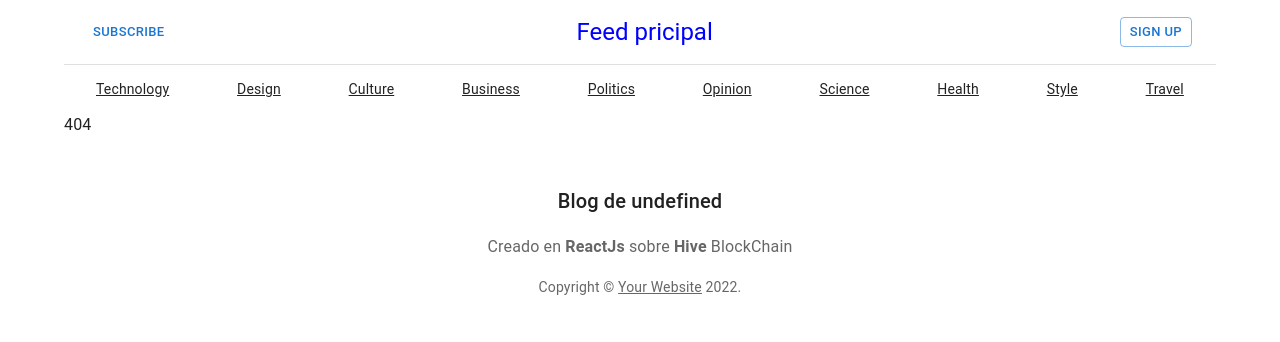
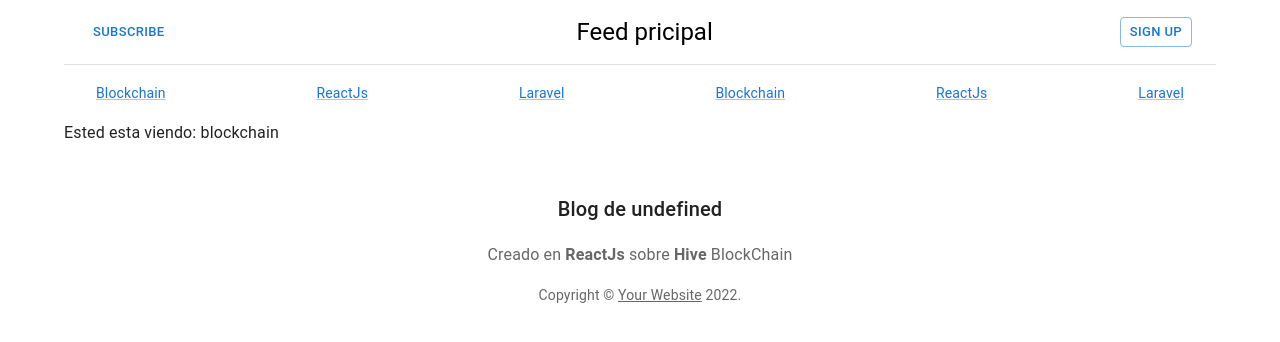
Before and after one commit to abeltranp9476/hive-blog, a React (Vite) app: page /tag/blockchain in a window 1280 px wide. Shown: the top 342 px of the page. Built offline with nearby package versions, Linux system fonts and the light colour scheme; no server answers.

Commit message:
feat: add navigation tags

```diff
--- a/src/App.jsx
+++ b/src/App.jsx
@@ -15,6 +15,7 @@ import Sidebar from './features/sidebar/Sidebar';
 import Loader from './features/loader/Loader';
 import Featured from './features/featured/Featured';
 import Post from './features/post/Post';
+import { Tag } from './features/tag/Tag';
 
 import { useQueryPosts } from './hooks/useQueryPosts';
 import {selectProfile, getProfile} from './features/profile/profileSlice';
@@ -26,16 +27,12 @@ function App() {
   const dispatch = useDispatch();
 
   const sections = [
-    { title: 'Technology', url: '#' },
-    { title: 'Design', url: '#' },
-    { title: 'Culture', url: '#' },
-    { title: 'Business', url: '#' },
-    { title: 'Politics', url: '#' },
-    { title: 'Opinion', url: '#' },
-    { title: 'Science', url: '#' },
-    { title: 'Health', url: '#' },
-    { title: 'Style', url: '#' },
-    { title: 'Travel', url: '#' },
+    { title: 'Blockchain', url: '/tag/blockchain' },
+    { title: 'ReactJs', url: '/tag/reacjs' },
+    { title: 'Laravel', url: '/tag/laravel' },
+    { title: 'Blockchain', url: '/tag/blockchain' },
+    { title: 'ReactJs', url: '/tag/reacjs' },
+    { title: 'Laravel', url: '/tag/laravel' },
   ];
 
   const { data, queryPosts, error, fetchNextPage, hasNextPage, status } = useQueryPosts()
@@ -53,8 +50,6 @@ function App() {
       <Header title="Feed pricipal" sections={sections}/>
 
 <Routes>
-    <Route path="*" element={<div>404</div>}/>
-
     <Route path="/" element={
     <InfiniteScroll dataLength={queryPosts ? queryPosts.data.result.length : 0} next={() => fetchNextPage()} hasMore={!!hasNextPage} loader={<Loader />}>
           <main>
@@ -67,6 +62,8 @@ function App() {
         </InfiniteScroll>
       }/>
 
+      <Route path="/tag/:tag" element={<Tag />} />
+
       <Route path="/:slug" element={
 <main>
 <Grid container={true} spacing={5} sx={{ mt: 3 }}>
@@ -75,6 +72,8 @@ function App() {
 </Grid>
 </main>
 } />
+
+<Route path="*" element= {<div>404</div>}/>
 
 </Routes>
 
--- /dev/null
+++ b/src/components/mylink/MyLink.jsx
@@ -0,0 +1,20 @@
+import React from 'react'
+import { NavLink } from 'react-router-dom';
+
+export const MyLink = (props) => {
+    const {children, color}= props;
+
+  return (
+            <NavLink to={props.to} style={({ isActive } )=>
+                {
+                    return {
+                    display: "block",
+                    margin: "1rem 0",
+                    color: color ? color : 'black',
+                    textDecoration: "none",
+                  };
+                }}>
+                    {children}
+        </NavLink>
+  )
+}
--- a/src/features/header/Header.jsx
+++ b/src/features/header/Header.jsx
@@ -4,7 +4,7 @@ import Toolbar from '@mui/material/Toolbar';
 import Button from '@mui/material/Button';
 import Typography from '@mui/material/Typography';
 import Link from '@mui/material/Link';
-import { NavLink } from 'react-router-dom';
+import { MyLink } from '../../components/mylink/MyLink';
 
 function Header(props) {
     const { sections, title } = props;
@@ -24,19 +24,9 @@ function Header(props) {
                     sx={{ flex: 1 }}
                 >
 
-<NavLink to="/" style={({ isActive } )=>
-    {               return {
-                        display: "block",
-                        margin: "1rem 0",
-                        color: "blue",
-                        textDecoration: "none",
-                      };
-                    }}>
-
-
+                <MyLink to="/">
                     {title}
-
-                    </NavLink>
+                </MyLink>
 
 
                 </Typography>
@@ -53,16 +43,19 @@ function Header(props) {
                 sx={{ justifyContent: 'space-between', overflowX: 'auto' }}
             >
                 {sections.map((section, id) => (
-                    <Link key={id}
-                        color="inherit"
-                        noWrap
+
+                    <MyLink key={id}
+                        to={section.url}
                         key={section.title}
-                        variant="body2"
-                        href={section.url}
-                        sx={{ p: 1, flexShrink: 0 }}
                     >
+                        <Link
+                            sx={{p: 1, flexShrink: 0}}
+                            variant="body2"
+                        >
                         {section.title}
-                    </Link>
+                        </Link>
+                    </MyLink>
+
                 ))}
             </Toolbar>
         </React.Fragment>
--- /dev/null
+++ b/src/features/tag/Tag.jsx
@@ -0,0 +1,10 @@
+import React from 'react'
+import { useParams } from 'react-router-dom';
+
+export const Tag = () => {
+    const { tag }= useParams();
+
+  return (
+    <div>Ested esta viendo: {tag}</div>
+  )
+}
```
